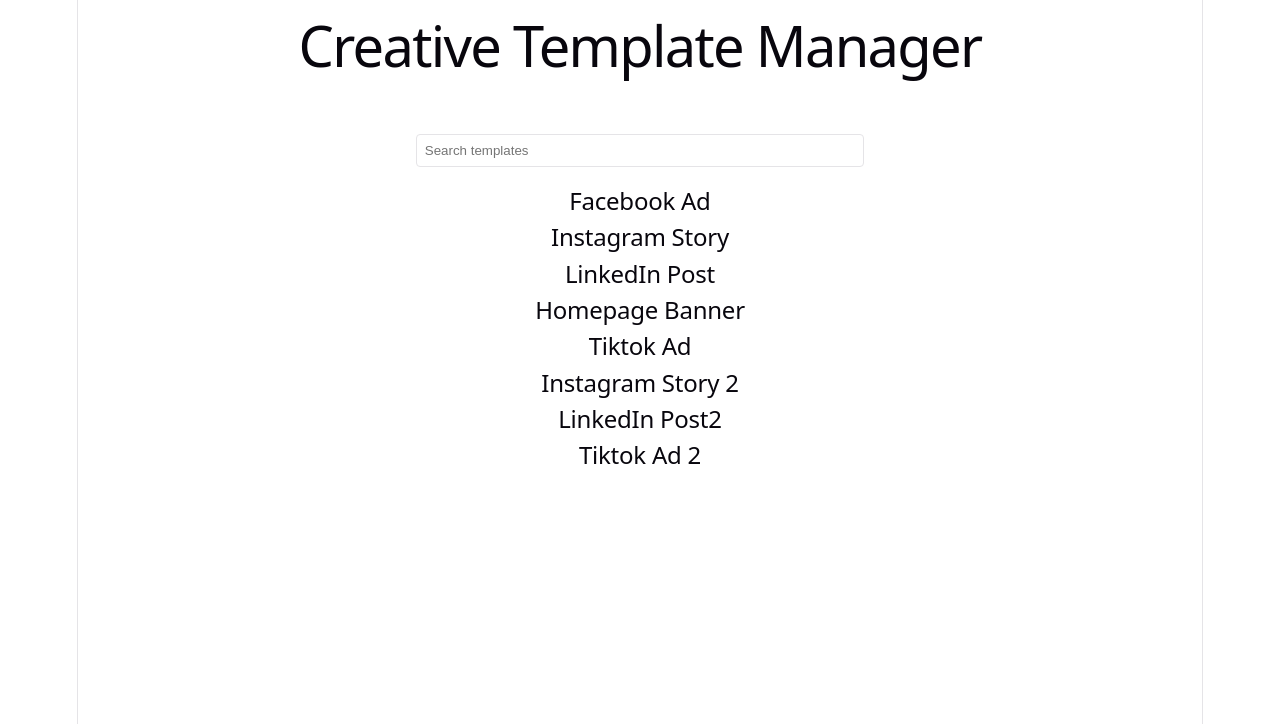
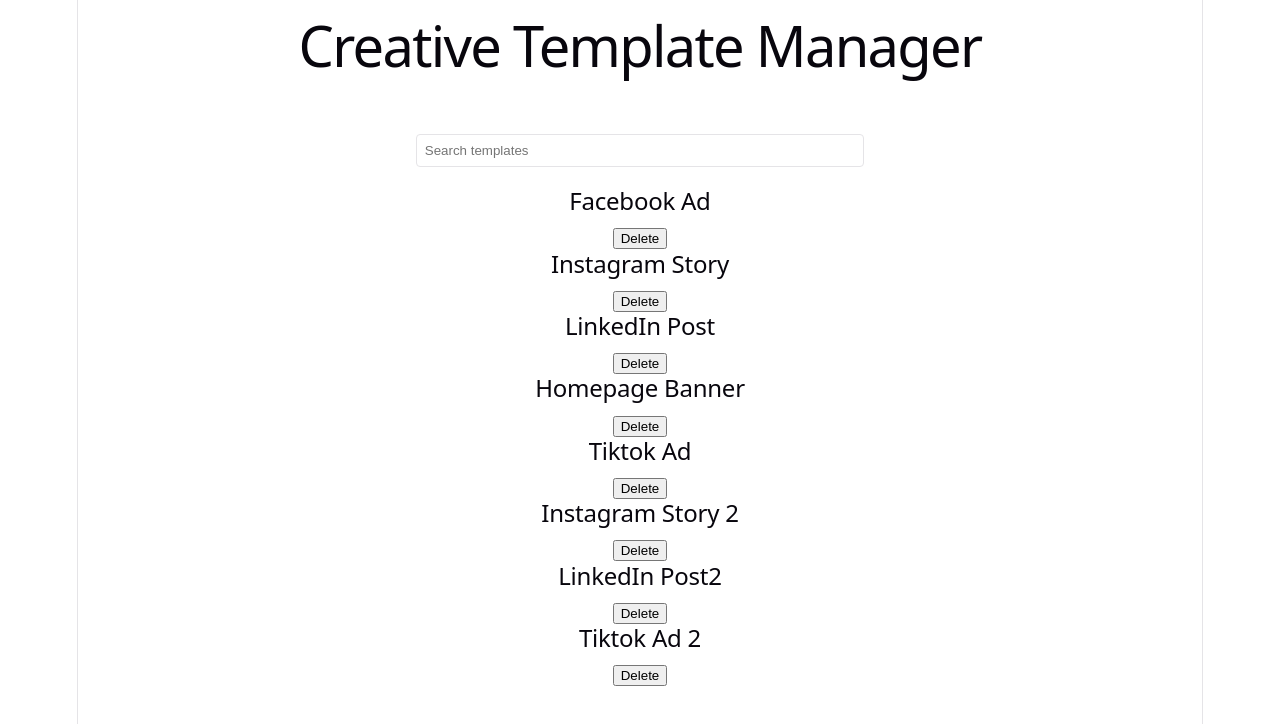
Before and after one commit to monikaando/Creative-Template-Manager, a React (Vite) app: page / in a window 1280 px wide. Shown: the top 724 px of the page. Built offline with nearby package versions, Linux system fonts and the light colour scheme.

Commit message:
Template Deletion

```diff
--- a/src/App.tsx
+++ b/src/App.tsx
@@ -2,17 +2,26 @@ import SelectedTemplate from "./components/SelectedTemplate";
 import TemplateList from "./components/TemplateList";
 import type { Template } from "./types/Template";
 import { useState } from "react";
+import { templates as initialTemplates } from "./data/templates";
 
 function App() {
   const [selectedTemplate, setSelectedTemplate] = useState<Template | null>(
     null,
   );
+  const [templates, setTemplates] = useState<Template[]>(initialTemplates);
+  const handleDeleteTemplate = (templateId: number) => {
+    setTemplates((currentTemplates) =>
+      currentTemplates.filter((template) => template.id !== templateId),
+    );
+  };
   return (
     <main>
       <h1>Creative Template Manager</h1>
       <TemplateList
+        templates={templates}
         onSelectTemplate={setSelectedTemplate}
         onAutoSelectTemplate={setSelectedTemplate}
+        onDeleteTemplate={handleDeleteTemplate}
       />
       {selectedTemplate && <SelectedTemplate template={selectedTemplate} />}
     </main>
--- a/src/components/TemplateCard.tsx
+++ b/src/components/TemplateCard.tsx
@@ -3,15 +3,18 @@ import type { Template } from "../types/Template";
 type TemplateCardProps = {
   template: Template;
   onSelectTemplate: (template: Template) => void;
+  onDeleteTemplate: (templateId: number) => void;
 };
 
 export default function TemplateCard({
   template,
   onSelectTemplate,
+  onDeleteTemplate,
 }: TemplateCardProps) {
   return (
     <li onClick={() => onSelectTemplate(template)}>
       <h2>{template.name}</h2>
+      <button onClick={() => onDeleteTemplate(template.id)}>Delete</button>
     </li>
   );
 }
--- a/src/components/TemplateList.tsx
+++ b/src/components/TemplateList.tsx
@@ -1,22 +1,27 @@
-import { templates } from "../data/templates";
 import TemplateCard from "./TemplateCard";
 import { useState, useEffect, useMemo } from "react";
 import type { Template } from "../types/Template";
 
 type TemplateListProps = {
+  templates: Template[];
   onSelectTemplate: (template: Template) => void;
   onAutoSelectTemplate: (template: Template | null) => void;
+  onDeleteTemplate: (templateId: number) => void;
 };
 
 export default function TemplateList({
+  templates,
   onSelectTemplate,
   onAutoSelectTemplate,
+  onDeleteTemplate,
 }: TemplateListProps) {
   const [search, setSearch] = useState("");
   const normalizedSearch = search.trim().toLowerCase();
-  const filteredTemplates = useMemo(() => {return templates.filter((template) =>
-    template.name.toLowerCase().startsWith(normalizedSearch),
-  )}, [normalizedSearch]);
+  const filteredTemplates = useMemo(() => {
+    return templates.filter((template) =>
+      template.name.toLowerCase().startsWith(normalizedSearch),
+    );
+  }, [templates, normalizedSearch]);
 
   useEffect(() => {
     if (filteredTemplates.length === 1) {
@@ -43,6 +48,7 @@ export default function TemplateList({
             key={template.id}
             template={template}
             onSelectTemplate={onSelectTemplate}
+            onDeleteTemplate={onDeleteTemplate}
           />
         ))}
       </ul>
```
